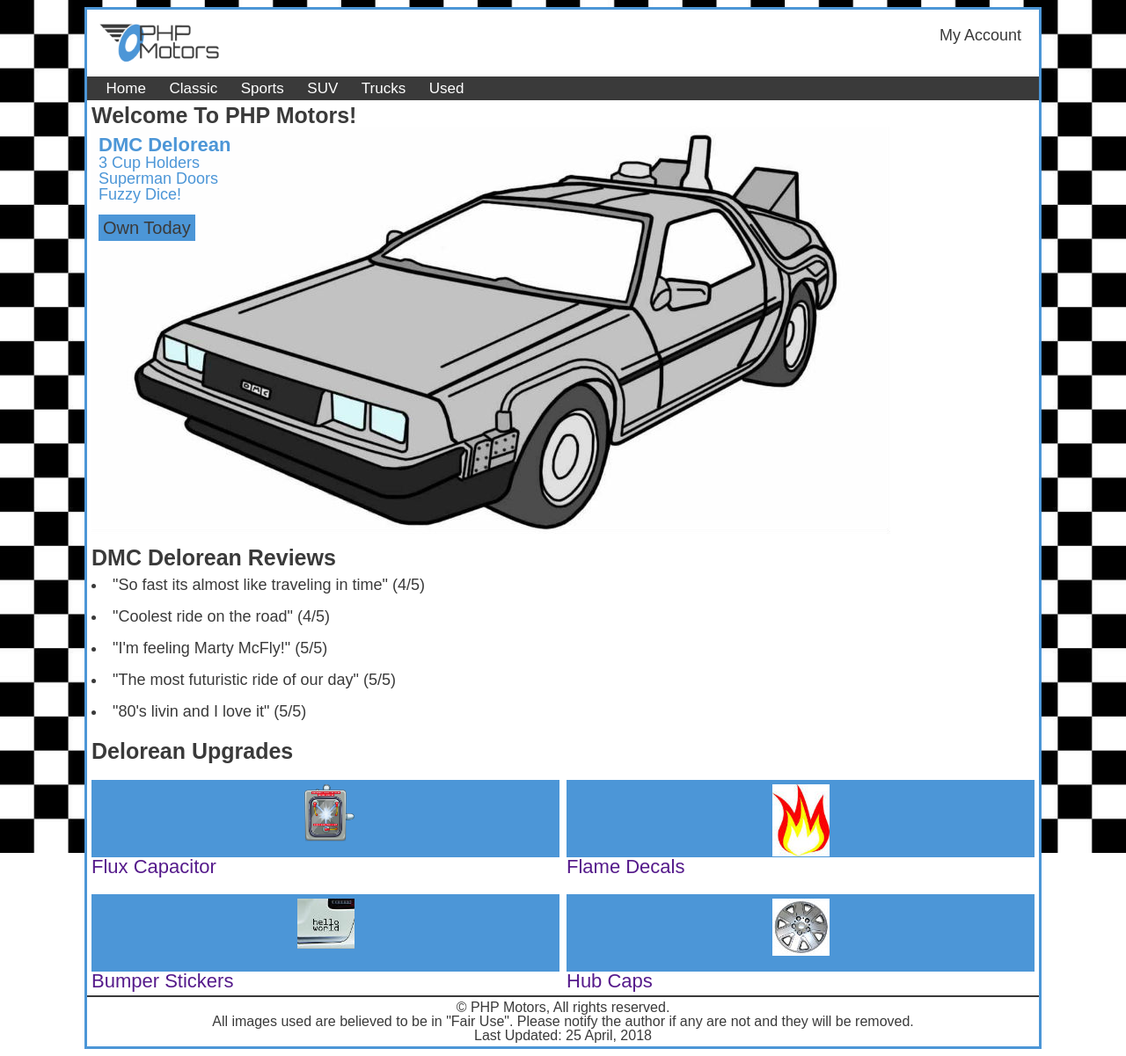
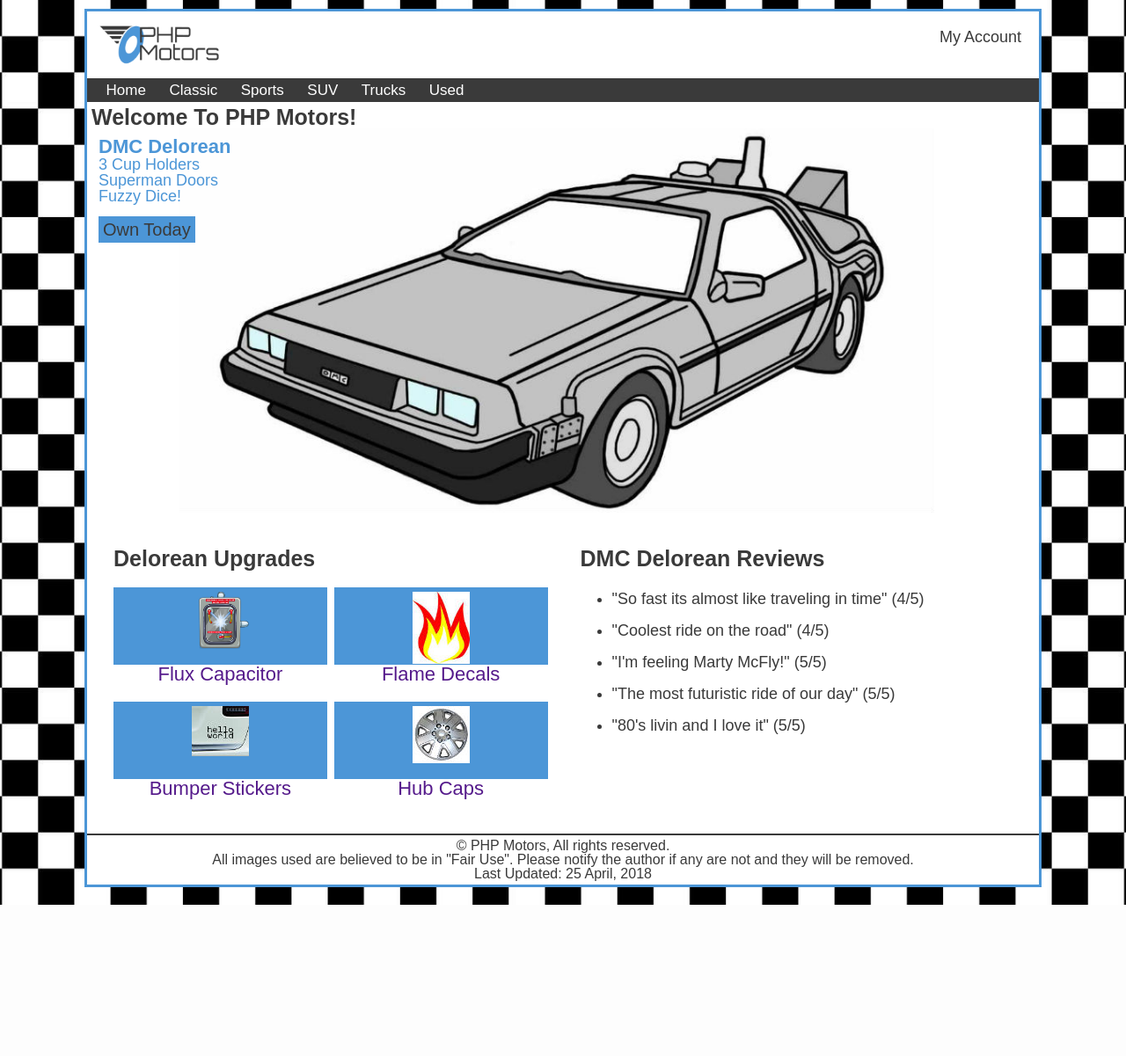
Before and after one commit to JmanJonz/htdocs, a PHP site: page /home.php in a window 1280 px wide. Shown: the whole page at 88% size. After the commit the page ends 1029 px from the top, so only its background shows below. Run offline with PHP 8.4, Linux system fonts and the light colour scheme.

Commit message:
finished enhancement 1

```diff
--- a/phpmotors/css/b_small_foundation.css
+++ b/phpmotors/css/b_small_foundation.css
@@ -100,11 +100,14 @@
 }
 .reviews{
     margin-top: 15px;
+    list-style-type: disc;
+    margin-left: 19px;
+}
+.reviews > h2{
+    margin-left: -17px;
 }
 .reviews li{
     font-size: 18px;
-    text-indent: -18px;
-    margin-left: 18px;
     line-height: 200%;
 }
 .upgrades{
@@ -113,6 +116,7 @@
     grid-template-columns: repeat(2, 1fr);
     column-gap: 8px;
     row-gap: 20px;
+    margin-bottom: 15px;
 }
 .upgrades :first-child{
     grid-column: 1/-1;
@@ -133,6 +137,7 @@
     width: 100%;
     font-size: 22px;
     margin: 0px auto;
+    text-align: center;
     }
 
 /* Footer */
--- a/phpmotors/css/c_medium.css
+++ b/phpmotors/css/c_medium.css
@@ -10,20 +10,30 @@
 /* Styles needed to alter the small foundational styles so that the website adapts to fit a medium sized screen for things like tablets and Ipads */
 @media(min-width: 600px){
     /* ---------------- Home Page Styles --------------- */
+    html{
+        margin: 0px;
+    }
     /* Body */
+    body{
+        position: relative;
+        width: 100vw;
+        overflow-x: hidden;
+    }
     body>img{
         display: block;
         position: absolute;
+        object-fit: cover;
         top: 0;
         left: 0;
-        width: 100vw;
-        min-height: 100vh;
+        width: 100%;
+        height: 103%;
         z-index: -1;
     }
     body>div:nth-of-type(1){
-        display: block;
+        position: relative;
+        top: 10px;
         width: 85vw;
-        margin: 8px auto;
+        margin-inline: auto;
         border: #4c96d7 3px solid;
     }
 
@@ -36,6 +46,10 @@
     }
 
     /* Main */
+    .own_today > img{
+        width: 80%;
+        margin-left: 100px;
+    }
     .own_today_smallview{
         display: none;
     }
@@ -52,6 +66,21 @@
     .own_today div > p{
         font-size: 18px;
     }
+    .review_upgrades_container{
+        margin: 25px;
+        display: grid;
+        grid-template-columns: repeat(2, 1fr);
+        grid-gap: 35px;
+    }
+    .upgrades{
+        order: 1;
+    }
+    .reviews{
+        order: 2;
+    }
+    .reviews > h2{
+        margin-bottom: 12px;
+    }
 
     /* Footer */
     footer p:nth-of-type(3){
--- a/phpmotors/home.php
+++ b/phpmotors/home.php
@@ -42,36 +42,40 @@
                     <p>Fuzzy Dice!</p>
                     <a class="own_today_largeview" href="">Own Today</a>
                 </div>
-                <img src="images/delorean.jpg" alt="">
+                <img src="images/delorean.jpg" alt="Delorean Cartoon">
                 <a class="own_today_smallview" href="">Own Today</a>
             </section>
-            <section class="reviews">
+            <div class="review_upgrades_container">
+                <div class="reviews">
                     <h2>DMC Delorean Reviews</h2>
+                    <ul class="reviews">
                         <li>"So fast its almost like traveling in time" (4/5)</li>
                         <li>"Coolest ride on the road" (4/5)</li>
                         <li>"I'm feeling Marty McFly!" (5/5)</li>
                         <li>"The most futuristic ride of our day" (5/5)</li>
                         <li>"80's livin and I love it" (5/5)</li>
-            </section>
+                    </ul>
+                </div>
                 <section class="upgrades">
                     <h2>Delorean Upgrades</h2>
                     <div>
-                    <img src="images/upgrades/flux-cap.png" alt="Flux"><a href=""></a></img>
+                        <img src="images/upgrades/flux-cap.png" alt="Flux">
                         <a href="">Flux Capacitor</a>
                     </div>
                     <div>
-                    <img src="images/upgrades/flame.jpg" alt="Flame"><a href=""></a></img>
+                        <img src="images/upgrades/flame.jpg" alt="Flame">
                         <a href="">Flame Decals</a>
                     </div>
                     <div>
-                    <img src="images/upgrades/bumper_sticker.jpg" alt="Bumper Sticker"><a href=""></a></img>
+                        <img src="images/upgrades/bumper_sticker.jpg" alt="Bumper Sticker">
                         <a href="">Bumper Stickers</a>
                     </div>
                     <div>
-                    <img src="images/upgrades/hub-cap.jpg" alt="Hub Caps"><a href=""></a></img>
+                        <img src="images/upgrades/hub-cap.jpg" alt="Hub Caps">
                         <a href="">Hub Caps</a>
                     </div>
                 </section>
+            </div>
         </main>
         <footer>
             <?php require_once $_SERVER["DOCUMENT_ROOT"] . "/phpmotors/snippets/footer.php"; ?>
```
Lines whose indentation alone changed are shown as unchanged.
